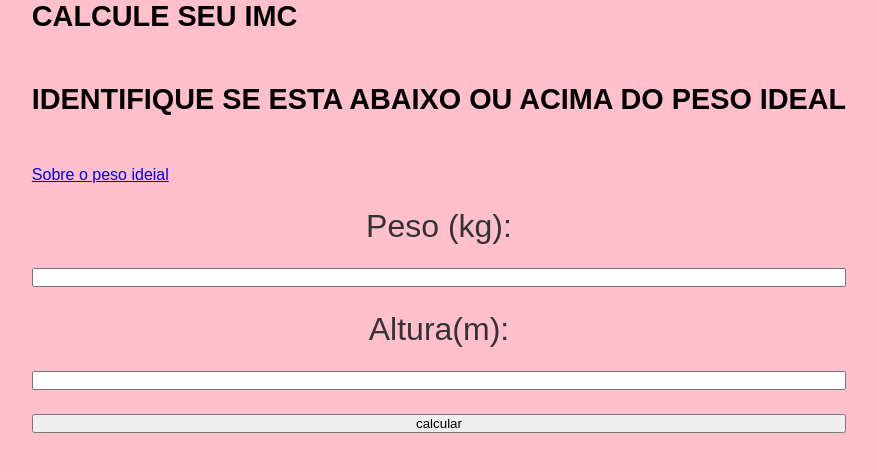
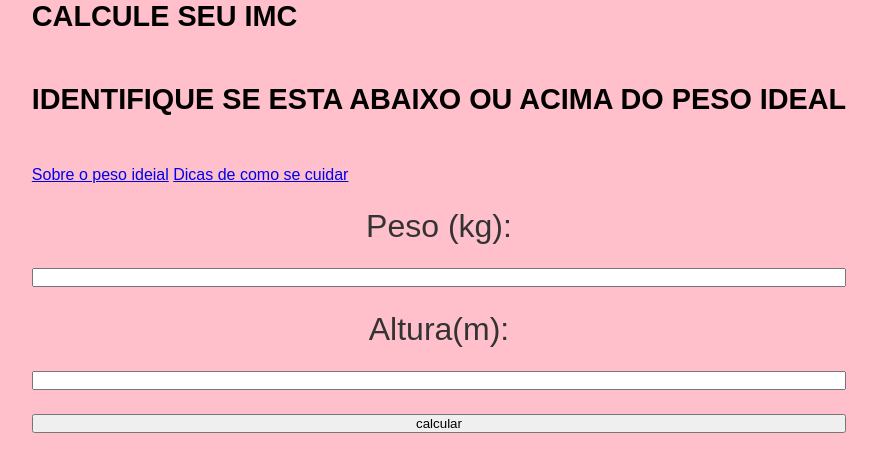
Before and after one commit to Fegit811/IMC, a plain HTML site: page Index.html in a window 1280 px wide. Shown: the whole page, without its empty margins (201-1078 px from the left). Drawn offline with Linux system fonts and the light colour scheme.

Commit message:
adicionando menu cuidados

```diff
--- a/Index.html
+++ b/Index.html
@@ -15,6 +15,7 @@
         <h1>IDENTIFIQUE SE ESTA ABAIXO OU ACIMA DO PESO IDEAL</h1>
         <nav>
             <a href="pesoideal.html">Sobre o peso ideial</a>
+            <a href="cuidados.html">Dicas de como se cuidar</a>
         </nav>
 
     </header>
```
